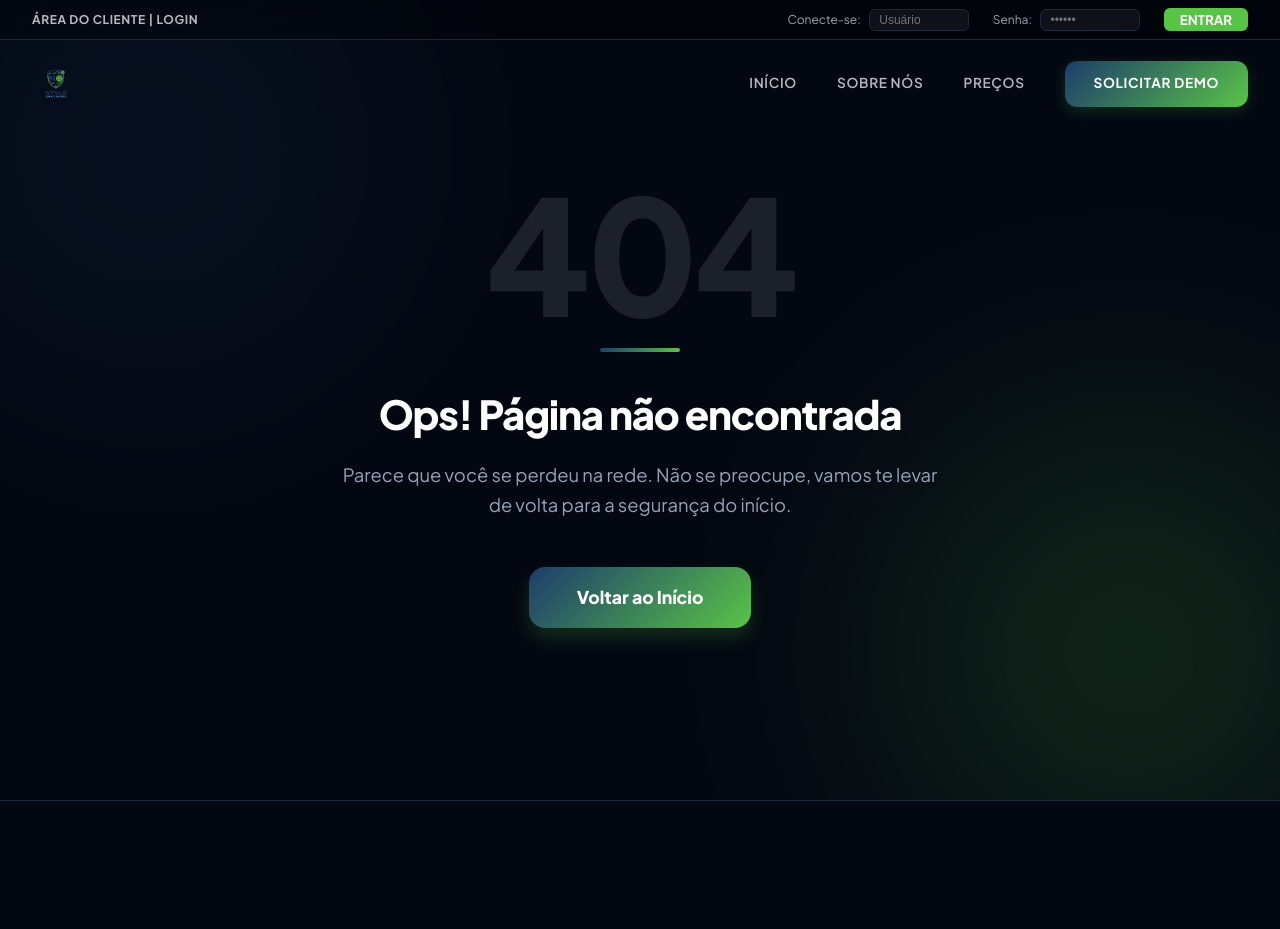
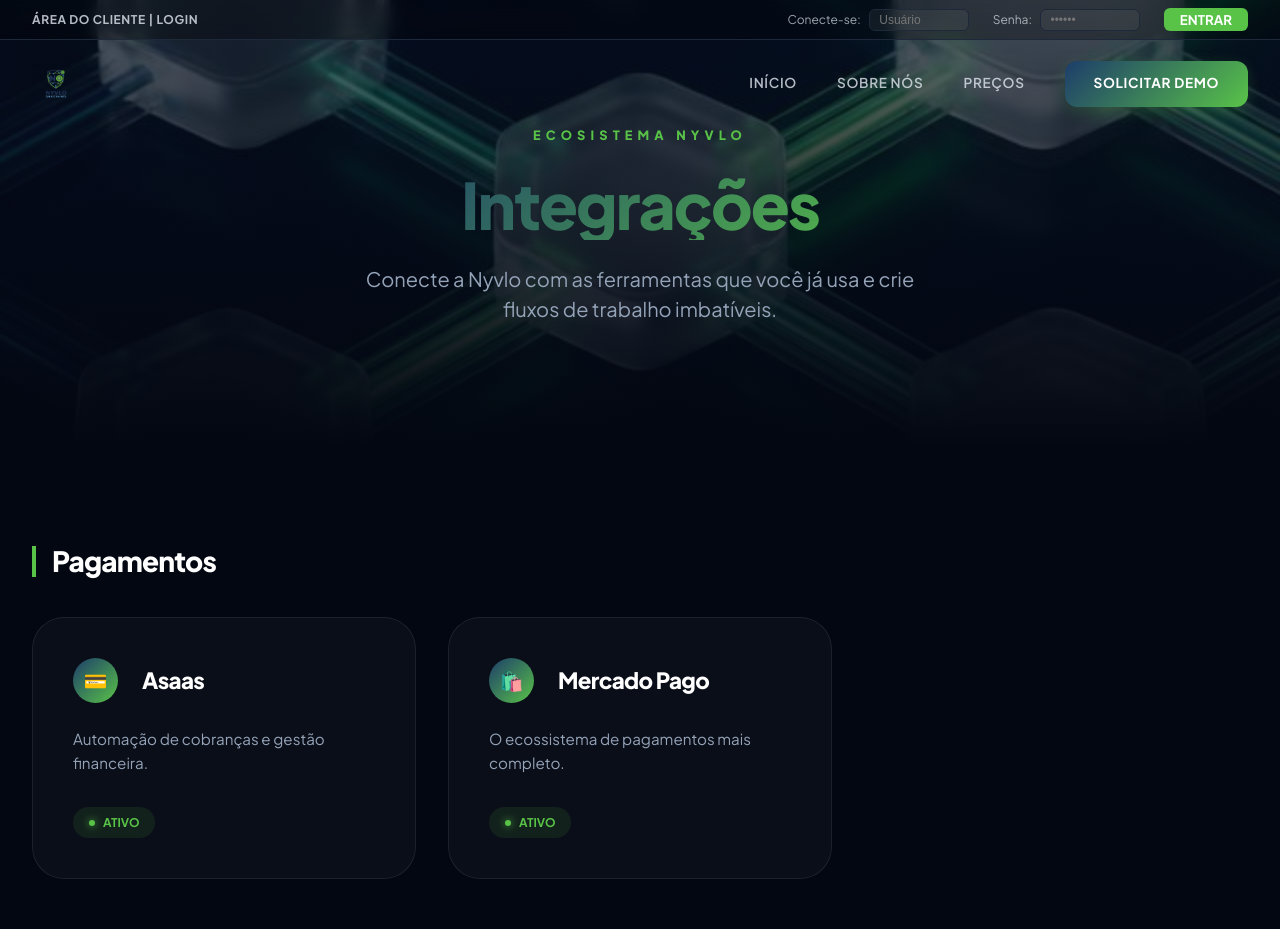
Before and after one commit to Nyvlo/Site-Nyvlo, a Vue app: page /integrations in a window 1280 px wide. Shown: the top 929 px of the page. Built offline with nearby package versions, Linux system fonts and the light colour scheme.

Commit message:
feat: implement features and integrations pages with navigation updates

```diff
--- a/src/components/Footer.vue
+++ b/src/components/Footer.vue
@@ -19,7 +19,7 @@
           <h4>Produto</h4>
           <RouterLink to="/features">Funcionalidades</RouterLink>
           <a href="#pricing">Preços</a>
-          <a href="#">Integrações</a>
+          <RouterLink to="/integrations">Integrações</RouterLink>
         </div>
         <div class="link-group">
           <h4>Empresa</h4>
--- a/src/router/index.js
+++ b/src/router/index.js
@@ -2,6 +2,7 @@
 import HomeView from '../views/HomeView.vue'
 import AboutView from '../views/AboutView.vue'
 import FeaturesView from '../views/FeaturesView.vue'
+import IntegrationsView from '../views/IntegrationsView.vue'
 import NotFoundView from '../views/NotFoundView.vue'
 
 const router = createRouter({
@@ -21,6 +22,11 @@
             path: '/features',
             name: 'features',
             component: FeaturesView
+        },
+        {
+            path: '/integrations',
+            name: 'integrations',
+            component: IntegrationsView
         },
         {
             path: '/:pathMatch(.*)*',
--- /dev/null
+++ b/src/views/IntegrationsView.vue
@@ -0,0 +1,268 @@
+<script setup>
+import { onMounted } from 'vue';
+import integrationsBg from '../assets/backgrounds/integrations_page_bg.png';
+
+onMounted(() => {
+  window.scrollTo(0, 0);
+});
+
+const integrations = [
+  {
+    category: 'Pagamentos',
+    items: [
+      { name: 'Asaas', desc: 'Automação de cobranças e gestão financeira.', icon: '💳' },
+      { name: 'Mercado Pago', desc: 'O ecossistema de pagamentos mais completo.', icon: '🛍️' }
+    ]
+  },
+  {
+    category: 'Inteligência Artificial',
+    items: [
+      { name: 'OpenAI (GPT-4)', desc: 'Poder de processamento de linguagem natural.', icon: '🧠' },
+      { name: 'Anthropic (Claude)', desc: 'IA focada em segurança e precisão térmica.', icon: '🤖' },
+      { name: 'Groq', desc: 'Velocidade extrema para respostas instantâneas.', icon: '⚡' }
+    ]
+  },
+  {
+    category: 'Comunicação',
+    items: [
+      { name: 'WhatsApp Business', desc: 'Foco total no canal mais usado do mundo.', icon: '📱' }
+    ]
+  },
+  {
+    category: 'Automação',
+    items: [
+      { name: 'Webhooks', desc: 'Sincronização em tempo real com seus apps.', icon: '🔗' },
+      { name: 'Enterprise API', desc: 'Integração técnica robusta para devs.', icon: '🛠️' }
+    ]
+  }
+];
+</script>
+
+<template>
+  <div class="integrations-page">
+    <!-- Hero Section -->
+    <section class="integrations-hero" :style="{ backgroundImage: `url(${integrationsBg})` }">
+      <div class="overlay"></div>
+      <div class="container relative-z">
+        <div class="content animate-fade-in">
+          <span class="sub-label">Ecosistema Nyvlo</span>
+          <h1 class="brand-gradient-text">Integrações</h1>
+          <p>Conecte a Nyvlo com as ferramentas que você já usa e crie fluxos de trabalho imbatíveis.</p>
+        </div>
+      </div>
+    </section>
+
+    <!-- Integrations Grid -->
+    <section class="integrations-grid">
+      <div class="container">
+        <div v-for="cat in integrations" :key="cat.category" class="category-block animate-fade-in">
+          <h2 class="category-title">{{ cat.category }}</h2>
+          <div class="grid-layout">
+            <div v-for="item in cat.items" :key="item.name" class="integration-card glass">
+              <div class="card-header">
+                <div class="icon-circle bg-gradient">{{ item.icon }}</div>
+                <h3>{{ item.name }}</h3>
+              </div>
+              <p>{{ item.desc }}</p>
+              <div class="status-badge">
+                <span class="dot"></span> Ativo
+              </div>
+            </div>
+          </div>
+        </div>
+      </div>
+    </section>
+
+    <!-- Partner CTA -->
+    <section class="partner-cta">
+      <div class="container">
+        <div class="cta-box glass">
+          <h2>Não encontrou sua ferramenta?</h2>
+          <p>Nossa API pública permite que você integre qualquer sistema proprietário em minutos.</p>
+          <a href="/#contact" class="btn-primary bg-gradient">Consultar Especialista</a>
+        </div>
+      </div>
+    </section>
+  </div>
+</template>
+
+<style scoped>
+.integrations-page {
+  background-color: var(--background);
+  color: white;
+}
+
+.integrations-hero {
+  height: 50vh;
+  min-height: 450px;
+  background-size: cover;
+  background-position: center;
+  position: relative;
+  display: flex;
+  align-items: center;
+  justify-content: center;
+  text-align: center;
+}
+
+.overlay {
+  position: absolute;
+  top: 0;
+  left: 0;
+  width: 100%;
+  height: 100%;
+  background: linear-gradient(to bottom, rgba(8, 12, 24, 0.6), var(--background));
+}
+
+.relative-z {
+  position: relative;
+  z-index: 2;
+}
+
+.sub-label {
+  display: block;
+  font-size: 0.8rem;
+  font-weight: 800;
+  text-transform: uppercase;
+  letter-spacing: 0.4em;
+  color: var(--vibrant-green);
+  margin-bottom: 1.5rem;
+}
+
+.integrations-hero h1 {
+  font-size: 4rem;
+  margin-bottom: 1.5rem;
+  font-weight: 900;
+}
+
+.integrations-hero p {
+  font-size: 1.25rem;
+  color: var(--text-muted);
+  max-width: 600px;
+  margin: 0 auto;
+}
+
+.integrations-grid {
+  padding: 6rem 0;
+}
+
+.category-block {
+  margin-bottom: 6rem;
+}
+
+.category-title {
+  font-size: 1.75rem;
+  font-weight: 800;
+  margin-bottom: 2.5rem;
+  padding-left: 1rem;
+  border-left: 4px solid var(--vibrant-green);
+}
+
+.grid-layout {
+  display: grid;
+  grid-template-columns: repeat(auto-fill, minmax(300px, 1fr));
+  gap: 2rem;
+}
+
+.integration-card {
+  padding: 2.5rem;
+  border-radius: 2rem;
+  transition: all 0.3s ease;
+}
+
+.integration-card:hover {
+  transform: translateY(-8px);
+  border-color: rgba(89, 195, 72, 0.4);
+  background: rgba(255, 255, 255, 0.05);
+}
+
+.card-header {
+  display: flex;
+  align-items: center;
+  gap: 1.5rem;
+  margin-bottom: 1.5rem;
+}
+
+.icon-circle {
+  width: 45px;
+  height: 45px;
+  border-radius: 50%;
+  display: flex;
+  align-items: center;
+  justify-content: center;
+  font-size: 1.2rem;
+}
+
+.integration-card h3 {
+  font-size: 1.4rem;
+  font-weight: 800;
+}
+
+.integration-card p {
+  color: var(--text-muted);
+  line-height: 1.6;
+  margin-bottom: 2rem;
+  font-size: 0.95rem;
+}
+
+.status-badge {
+  display: inline-flex;
+  align-items: center;
+  gap: 0.5rem;
+  font-size: 0.75rem;
+  font-weight: 700;
+  text-transform: uppercase;
+  color: var(--vibrant-green);
+  background: rgba(89, 195, 72, 0.1);
+  padding: 0.4rem 1rem;
+  border-radius: 2rem;
+}
+
+.dot {
+  width: 6px;
+  height: 6px;
+  background-color: var(--vibrant-green);
+  border-radius: 50%;
+  box-shadow: 0 0 8px var(--vibrant-green);
+}
+
+.partner-cta {
+  padding-bottom: 10rem;
+}
+
+.cta-box {
+  padding: 5rem;
+  border-radius: 3rem;
+  text-align: center;
+  background: linear-gradient(135deg, rgba(29, 61, 107, 0.05), rgba(89, 195, 72, 0.05));
+}
+
+.cta-box h2 {
+  font-size: 2.5rem;
+  margin-bottom: 1rem;
+  font-weight: 900;
+}
+
+.cta-box p {
+  color: var(--text-muted);
+  margin-bottom: 3rem;
+  font-size: 1.1rem;
+}
+
+.btn-primary {
+  padding: 1.2rem 3rem;
+  border-radius: 1rem;
+  font-weight: 800;
+  font-size: 1.1rem;
+  transition: all 0.3s ease;
+}
+
+.btn-primary:hover {
+  transform: scale(1.05);
+}
+
+@media (max-width: 768px) {
+  .integrations-hero h1 { font-size: 2.75rem; }
+  .cta-box { padding: 3rem 2rem; }
+  .cta-box h2 { font-size: 1.8rem; }
+}
+</style>
```
Also changed, not shown: src/assets/backgrounds/integrations_page_bg.png (added).
